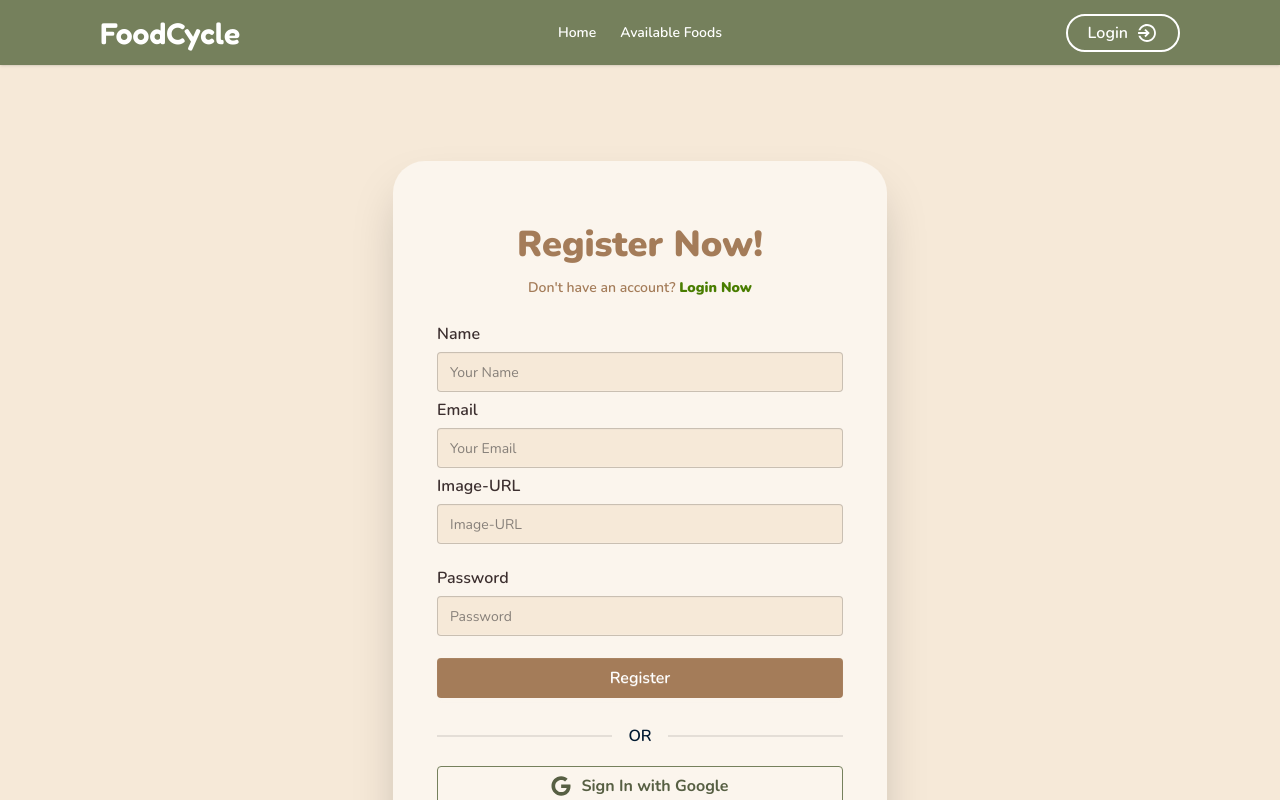
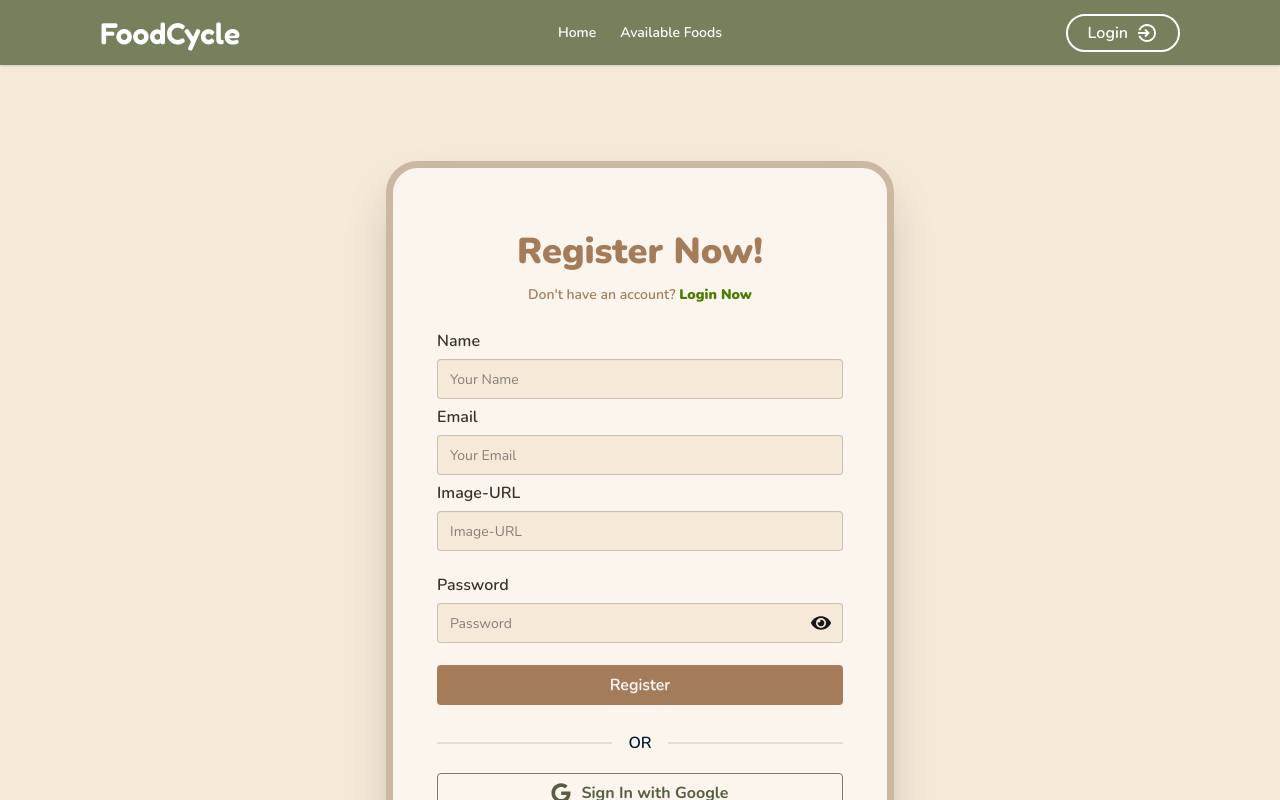
Before and after one commit to farhanarexa/Food-Cycle-Frontend, a React (Vite) app: page /register in a window 1280 px wide. Shown: the top 800 px of the page. Built offline with nearby package versions, Linux system fonts and the light colour scheme; no server answers.

Commit message:
login register button show and hide password featire implemented

```diff
--- a/src/Components/HomePage/ExtraSection.jsx
+++ b/src/Components/HomePage/ExtraSection.jsx
@@ -4,7 +4,7 @@ import { MdFoodBank } from 'react-icons/md';
 
 const ExtraSection = () => {
     return (
-        <div className='px-4 sm:px-6 lg:px-8 xl:px-20 2xl:px-32'>
+        <div className='px-4 sm:px-6 lg:px-8 xl:px-20 2xl:px-32 mb-10'>
             {/* section-1: How It Works */}
             <div className="text-center mb-10">
                 <h2 className="text-3xl sm:text-4xl md:text-5xl font-black text-success bg-accent/20 p-4 rounded-2xl">
--- a/src/Components/LoginRegister/Login.jsx
+++ b/src/Components/LoginRegister/Login.jsx
@@ -1,5 +1,5 @@
 import { useContext, useState } from 'react';
-import { FaGoogle } from 'react-icons/fa';
+import { FaGoogle, FaEye, FaEyeSlash } from 'react-icons/fa';
 import { AuthContext } from '../../Contexts/AuthContext';
 import { useNavigate } from 'react-router';
 
@@ -7,6 +7,7 @@ const Login = () => {
     const { signInUser, signInWithGoogle } = useContext(AuthContext);
     const [loading, setLoading] = useState(false);
     const [showSuccess, setShowSuccess] = useState(false);
+    const [showPassword, setShowPassword] = useState(false);
     const navigate = useNavigate();
 
     const handleEmailLogin = async (e) => {
@@ -46,7 +47,7 @@ const Login = () => {
     return (
         <div className="hero bg-base-100 min-h-screen">
             <div className="hero-content flex-col lg:flex-row-reverse">
-                <div className="card bg-base-200 w-full shrink-0 shadow-2xl px-5 py-10 m-20 rounded-4xl">
+                <div className="card bg-base-200 w-full shrink-0 shadow-2xl px-5 py-10 m-20 rounded-4xl border-7 border-base-300">
                     <div className="card-body">
                         <div className="text-center">
                             <h1 className="text-4xl text-success font-black">Login Now!</h1>
@@ -64,7 +65,22 @@ const Login = () => {
                                 <input name="email" type="email" className="input w-full" placeholder="Email" required />
 
                                 <label className="label mt-4 text-base font-semibold text-neutral">Password</label>
-                                <input name="password" type="password" className="input w-full" placeholder="Password" required />
+                                <div className="relative">
+                                    <input
+                                        name="password"
+                                        type={showPassword ? "text" : "password"}
+                                        className="input w-full pr-10"
+                                        placeholder="Password"
+                                        required
+                                    />
+                                    <button
+                                        type="button"
+                                        onClick={() => setShowPassword(!showPassword)}
+                                        className="absolute inset-y-0 right-0 pr-3 flex items-center"
+                                    >
+                                        {showPassword ? <FaEyeSlash size={20} className="text-neutral" /> : <FaEye size={20} className="text-neutral" />}
+                                    </button>
+                                </div>
 
                                 <div>
                                     <a className="link link-hover text-base text-success">Forgot password?</a>
--- a/src/Components/LoginRegister/Register.jsx
+++ b/src/Components/LoginRegister/Register.jsx
@@ -1,5 +1,5 @@
 import React, { useContext, useState } from 'react';
-import { FaGoogle } from 'react-icons/fa';
+import { FaGoogle, FaEye, FaEyeSlash } from 'react-icons/fa';
 import { AuthContext } from '../../Contexts/AuthContext';
 import { useNavigate } from 'react-router';
 
@@ -7,6 +7,7 @@ const Register = () => {
 
     const { createUser, signInWithGoogle, loading } = useContext(AuthContext);
     const [error, setError] = useState('');
+    const [showPassword, setShowPassword] = useState(false);
     const navigate = useNavigate();
 
     const handleRegister = async (event) => {
@@ -44,7 +45,7 @@ const Register = () => {
     return (
         <div className="hero bg-base-100 min-h-screen">
             <div className="hero-content flex-col lg:flex-row-reverse">
-                <div className="card bg-base-200 w-full shrink-0 shadow-2xl px-5 py-10 m-20 rounded-4xl">
+                <div className="card bg-base-200 w-full shrink-0 shadow-2xl px-5 py-10 m-20 rounded-4xl border-7 border-base-300">
                     <div className="card-body">
                         <div className="text-center">
                             <h1 className="text-4xl text-success font-black">Register Now!</h1>
@@ -96,14 +97,23 @@ const Register = () => {
 
                                 {/* password */}
                                 <label className="label mt-4 text-base font-semibold text-neutral">Password</label>
+                                <div className="relative">
                                     <input
-                                    type="password"
+                                        type={showPassword ? "text" : "password"}
                                         name='password'
-                                    className="input w-full"
+                                        className="input w-full pr-10"
                                         placeholder="Password"
                                         required
                                         minLength="6"
                                     />
+                                    <button
+                                        type="button"
+                                        className="absolute inset-y-0 right-0 pr-3 flex items-center"
+                                        onClick={() => setShowPassword(!showPassword)}
+                                    >
+                                        {showPassword ? <FaEyeSlash size={20} /> : <FaEye size={20} />}
+                                    </button>
+                                </div>
 
                                 <button
                                     type="submit"
```
Lines whose indentation alone changed are shown as unchanged.
